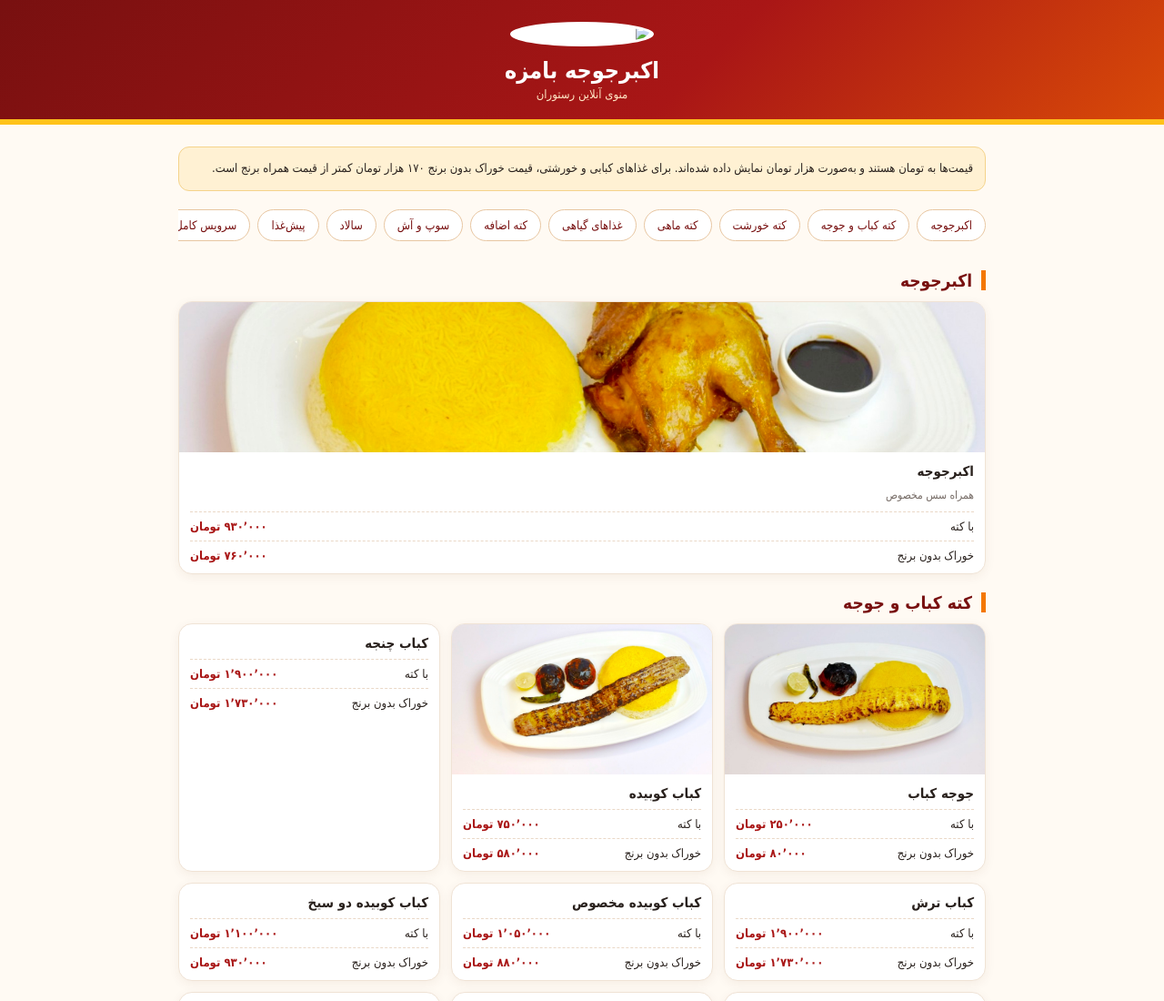
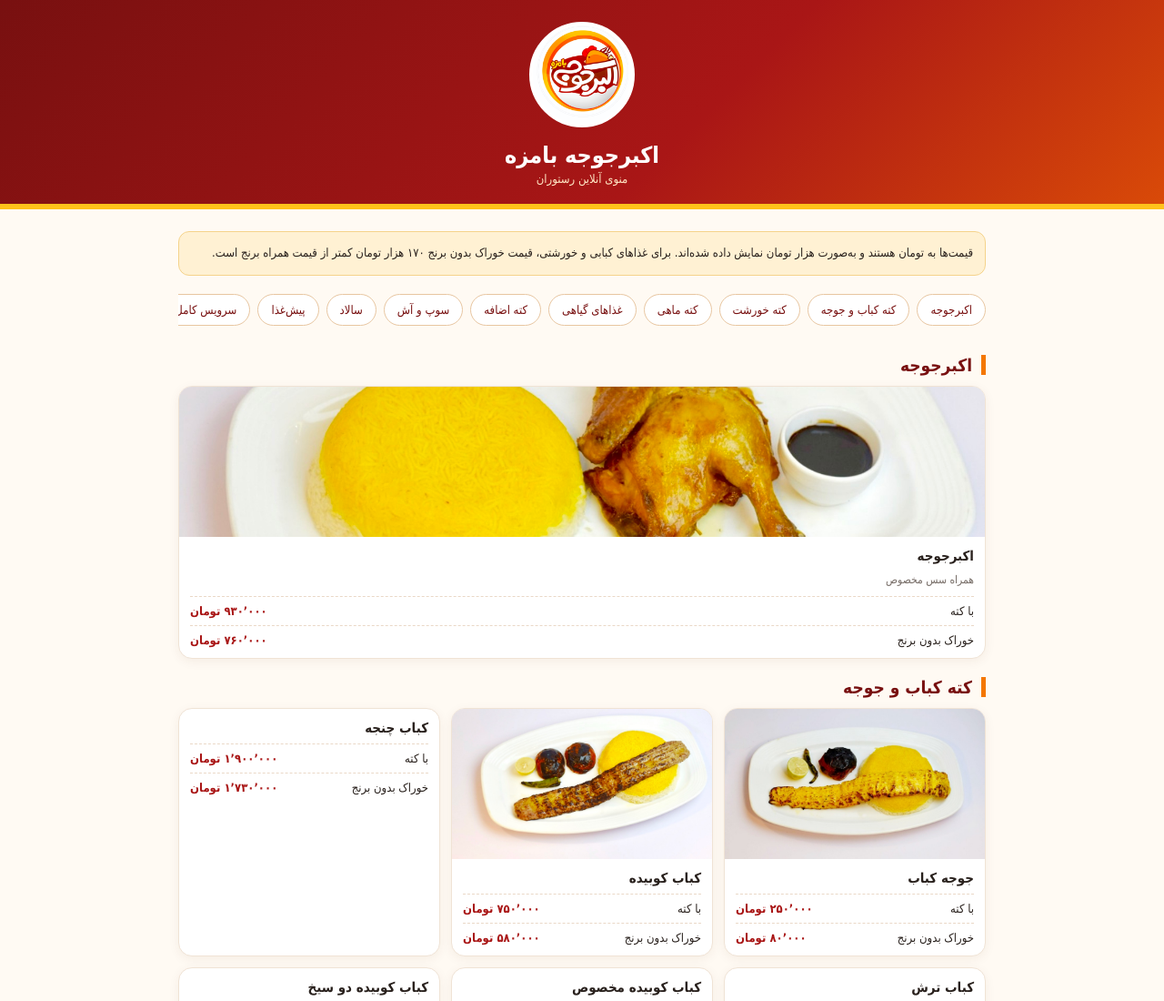
Before and after one commit to akbarjoojehtabriz-design/akbarjojeh-bamzeh-menu, a plain HTML site: page index.html in a window 1280 px wide. Shown: the top 1100 px of the page at 91% size. Drawn offline with Linux system fonts and the light colour scheme; files whose address does not match are found by name.

Commit message:
اصلاح مسیر لوگو

```diff
--- a/index.html
+++ b/index.html
@@ -33,7 +33,7 @@ footer{text-align:center;background:#fff0d6;color:#6f3a20;padding:22px 12px;marg
 </head>
 <body>
 <header>
-<img src=logo.jpg" alt="لوگوی اکبرجوجه بامزه">
+<img src="logo.jpg" alt="لوگوی اکبرجوجه بامزه">
 <h1>اکبرجوجه بامزه</h1>
 <p>منوی آنلاین رستوران</p>
 </header>
```
